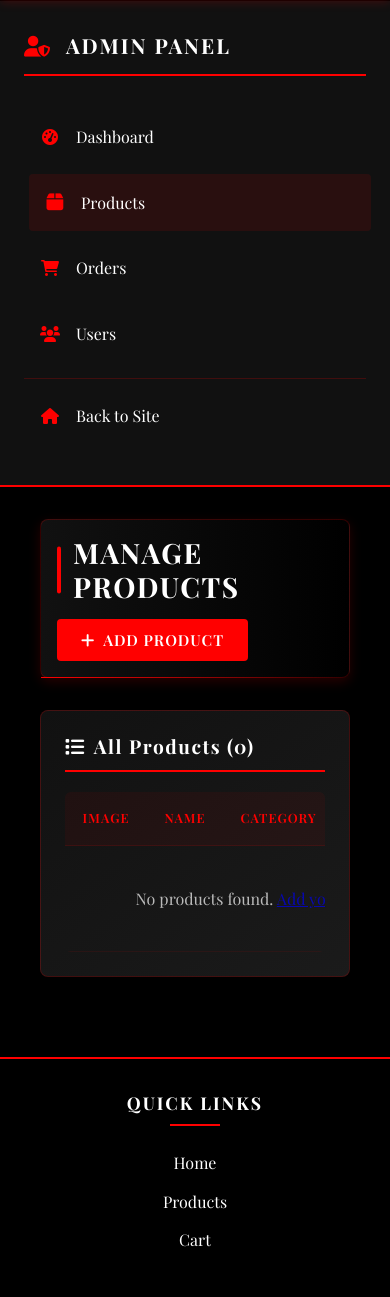
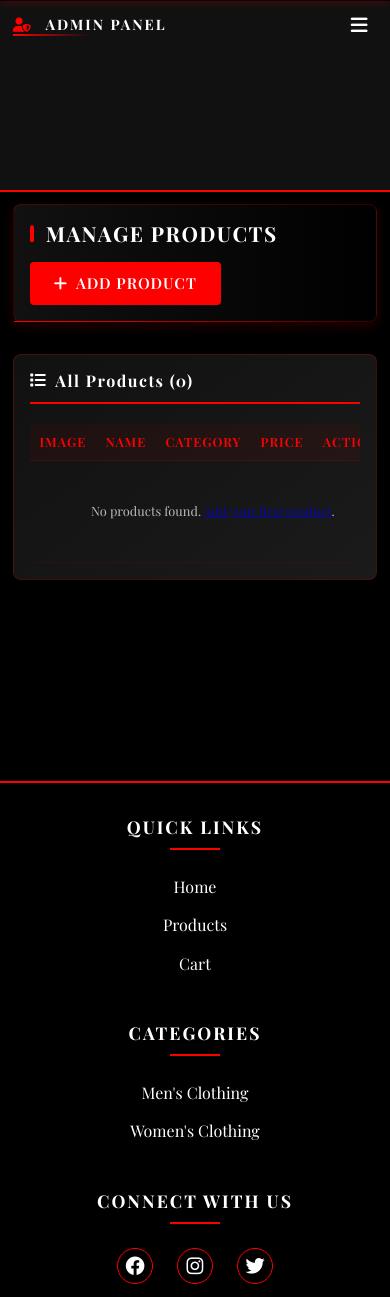
Before and after one commit to Rex-creator07/Wardrobe-Door, a Django app: page /panel/products/ in a window 390 px wide. Shown: the part 63-1360 px from the top of the page. Run offline with Django 5.2, Linux system fonts and the light colour scheme; the visitor is signed in with stand-in values (Sample User, id 1); data that the repository does not hold is empty.

Commit message:
Fix: Add missing static products folder and apply mobile responsiveness

```diff
--- a/static/css/admin.css
+++ b/static/css/admin.css
@@ -365,6 +365,23 @@
     border-top: 1px solid rgba(255, 0, 0, 0.2);
 }
 
+/* Sidebar toggle button (hidden on desktop) */
+.sidebar-toggle {
+    display: none;
+    background: none;
+    border: none;
+    color: var(--white);
+    font-size: 1.2rem;
+    cursor: pointer;
+    padding: 0.4rem 0.6rem;
+    border-radius: 4px;
+    transition: var(--transition-smooth);
+}
+.sidebar-toggle:hover {
+    background: rgba(255, 0, 0, 0.15);
+}
+
+/* ── Responsive: Tablet & below ── */
 @media (max-width: 992px) {
     .admin-page .admin-container {
         grid-template-columns: 1fr;
@@ -377,9 +394,48 @@
         height: auto;
         border-right: none;
         border-bottom: 2px solid var(--secondary-color);
+        padding: 1rem 1.5rem;
     }
 
-    .admin-content {
+    .sidebar-header {
+        display: flex;
+        align-items: center;
+        justify-content: space-between;
+    }
+
+    .sidebar-header h3 {
+        margin-bottom: 0;
+        padding-bottom: 0;
+        border-bottom: none;
+        font-size: 1.1rem;
+    }
+
+    .sidebar-toggle {
+        display: inline-flex;
+        align-items: center;
+        justify-content: center;
+    }
+
+    .admin-page .sidebar-menu {
+        display: none;
+        padding-top: 1rem;
+        margin-top: 1rem;
+        border-top: 1px solid rgba(255, 0, 0, 0.2);
+    }
+
+    .admin-page .sidebar-menu.open {
+        display: block;
+    }
+
+    .admin-page .sidebar-menu li {
+        margin-bottom: 0.25rem;
+    }
+
+    .admin-page .sidebar-menu a {
+        padding: 0.75rem 1rem;
+    }
+
+    .admin-page .admin-content {
         padding: 1.5rem;
     }
 
@@ -388,10 +444,49 @@
     }
 }
 
+/* ── Responsive: Phone ── */
 @media (max-width: 640px) {
+    .admin-page .admin-sidebar {
+        padding: 0.75rem 1rem;
+    }
+
+    .sidebar-header h3 {
+        font-size: 1rem;
+    }
+
+    .admin-page .admin-content {
+        padding: 1rem;
+    }
+
     .content-header {
         flex-direction: column;
         align-items: flex-start;
+        padding: 1rem;
+    }
+
+    .content-header h1 {
+        font-size: 1.3rem;
+    }
+
+    .admin-card {
+        padding: 1rem;
+    }
+
+    .admin-card-title {
+        font-size: 1rem;
+    }
+
+    .admin-table th,
+    .admin-table td,
+    .data-table th,
+    .data-table td {
+        padding: 0.7rem 0.8rem;
+        font-size: 0.85rem;
+    }
+
+    .product-thumb {
+        width: 48px;
+        height: 48px;
     }
 
     .status-form {
@@ -402,4 +497,62 @@
     .table-actions {
         flex-direction: column;
     }
+
+    .dashboard-stats {
+        grid-template-columns: 1fr;
+        gap: 0.8rem;
+    }
+
+    .stat-card {
+        padding: 1rem;
+        gap: 0.8rem;
+    }
+
+    .stat-icon {
+        width: 42px;
+        height: 42px;
+    }
+
+    .stat-info h3 {
+        font-size: 1.3rem;
+    }
+
+    .admin-form-card {
+        max-width: none;
+    }
+
+    .admin-form {
+        padding: 1rem;
+    }
+
+    .admin-form .form-actions {
+        flex-direction: column;
+    }
+
+    .admin-form .form-actions .btn {
+        width: 100%;
+    }
 }
+
+/* ── Responsive: Small phone ── */
+@media (max-width: 400px) {
+    .admin-page .admin-sidebar {
+        padding: 0.5rem 0.8rem;
+    }
+
+    .sidebar-header h3 {
+        font-size: 0.9rem;
+    }
+
+    .admin-page .admin-content {
+        padding: 0.8rem;
+    }
+
+    .admin-table th,
+    .admin-table td,
+    .data-table th,
+    .data-table td {
+        padding: 0.5rem 0.6rem;
+        font-size: 0.8rem;
+    }
+}
--- a/templates/panel/base_admin.html
+++ b/templates/panel/base_admin.html
@@ -26,3 +26,19 @@
     </div>
 </div>
 {% endblock %}
+
+{% block extra_js %}
+<script>
+document.addEventListener('DOMContentLoaded', function() {
+    var toggle = document.querySelector('.sidebar-toggle');
+    var menu = document.querySelector('.sidebar-menu');
+    if (toggle && menu) {
+        toggle.addEventListener('click', function() {
+            menu.classList.toggle('open');
+            var icon = toggle.querySelector('i');
+            icon.className = menu.classList.contains('open') ? 'fas fa-times' : 'fas fa-bars';
+        });
+    }
+});
+</script>
+{% endblock %}
--- a/templates/panel/sidebar.html
+++ b/templates/panel/sidebar.html
@@ -2,6 +2,9 @@
 <div class="admin-sidebar">
     <div class="sidebar-header">
         <h3><i class="fas fa-user-shield"></i> Admin Panel</h3>
+        <button class="sidebar-toggle" type="button" aria-label="Toggle sidebar menu">
+            <i class="fas fa-bars"></i>
+        </button>
     </div>
     <ul class="sidebar-menu">
         <li><a href="{% url 'panel:dashboard' %}" {% if url_name == 'dashboard' %}class="active"{% endif %}><i class="fas fa-tachometer-alt"></i> Dashboard</a></li>
```
